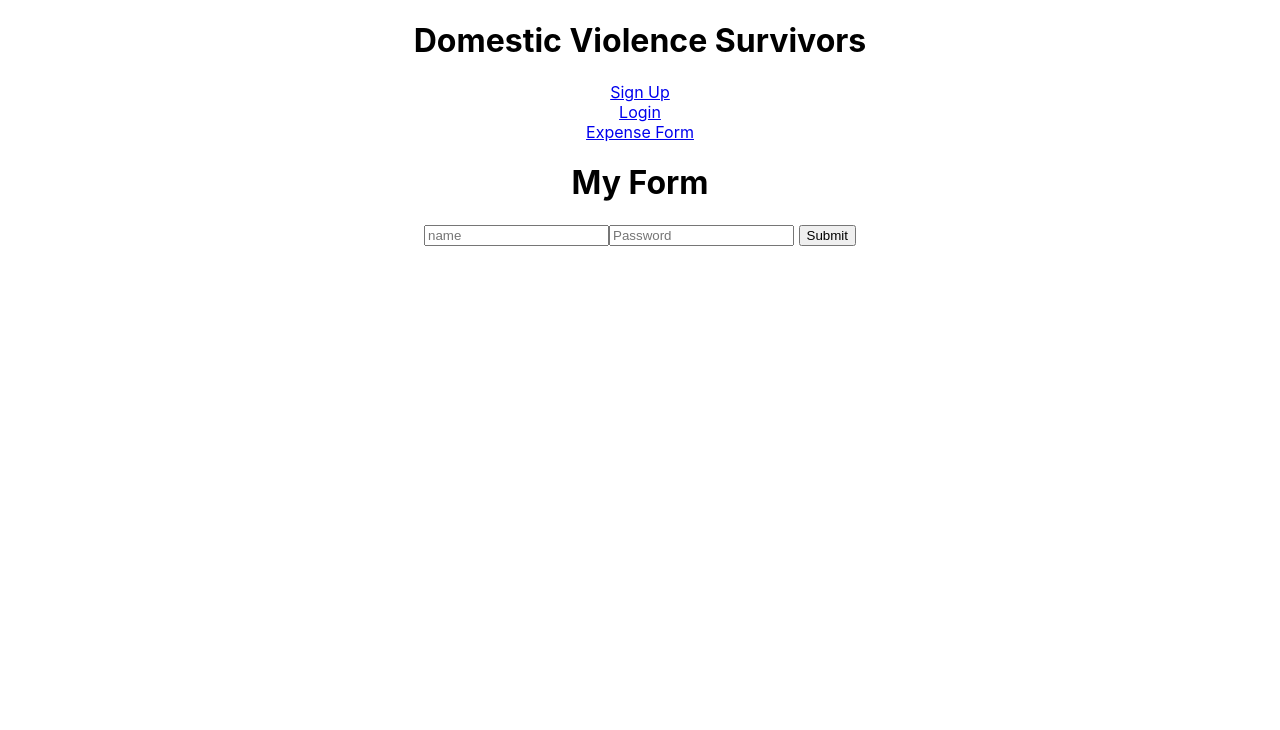
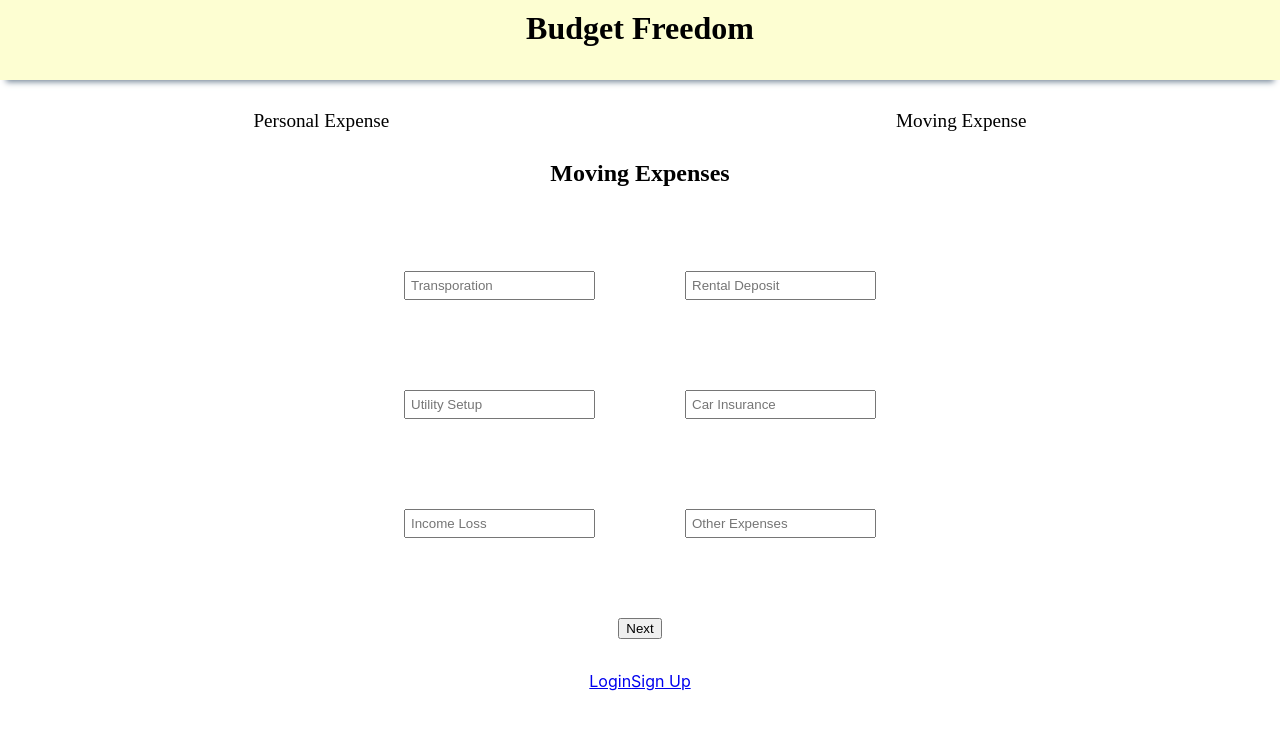
Before and after one commit to domestic-violence-survivors3/front-end, a React (Create React App) app in the folder client/: page /moving-form in a window 1280 px wide. Shown: the top 730 px of the page. Built offline with nearby package versions, Linux system fonts and the light colour scheme.

Commit message:
function tally for both parts

```diff
--- a/client/src/components/App.jsx
+++ b/client/src/components/App.jsx
@@ -1,35 +1,30 @@
 import React from "react";
-import { Route, Switch, Link } from "react-router-dom";
-
+import { BrowserRouter as Router, Route, Switch, Link} from "react-router-dom";
+import SignUp from "./SignUp";
+import Login from "./Login";
 import "../css/App.css";
 import PrivateRoute from "./PrivateRoute"
-import SignUp from "./SignUp";
-import Login from "./Login";
-// import PersonalForm from './components/PersonalForm'
-import PersonalForm from './PersonalForm';
+import ExpenseHeader from './ExpenseHeader';
+import ExpenseList from "./ExpenseList";
 
 const App = () => {
   return (
+    <Router>
     <div className="App">
-      <h1>Domestic Violence Survivors</h1>
+      <div>
+      <ExpenseHeader/>
+      <Route path="/signup" component={SignUp} />
+       <Route path="/login" component={Login} />
+      <Link to="/login">Login</Link>
+      <Link to="/signup">Sign Up</Link>
+      </div>
+    <Switch>
+    <Route path="/ExpenseHeader" component={ExpenseHeader} />
 
-      <div>
-        <Link to="/signup">Sign Up</Link>
-      </div>
-      <div>
-        <Link to="/login">Login</Link>
-      </div>
-      <div>
-        <Link to="/PersonalForm">Expense Form</Link>
-      </div>
-
-      <Switch>
-        <PrivateRoute path="/PersonalForm" component={PersonalForm} />
-        <Route path="/signup" component={SignUp} />
-        <Route path="/login" component={Login} />
-        <Route component={Login} />
+        {/* Change to avoid 500 error  */}
       </Switch>
     </div>
+    </Router>
   );
 }
 
--- a/client/src/components/ExpenseHeader.jsx
+++ b/client/src/components/ExpenseHeader.jsx
@@ -1,8 +1,7 @@
 import React from "react";
-import { Link, Route, Switch} from 'react-router-dom';
+import { Link, Route, Switch } from 'react-router-dom';
 import PersonalForm from './PersonalForm'
 import MoveForm from './MoveForm'
-
 import styled from 'styled-components'
 
 const ExpenseHeader = () => {
@@ -23,8 +22,6 @@ const ExpenseHeader = () => {
     padding-top: 1.0rem;
     margin-top:-0.4rem;
     background:  #FDFED2;
-
-
   }
   a {
    text-decoration:none;
@@ -42,6 +39,15 @@ const ExpenseHeader = () => {
 
   return (
     <div>
+
+    {/* LOG / SIGN UP*/}
+      <div>
+
+      </div>
+      <div>
+
+      </div>
+      {/* Form Header*/}
       <HeaderWrap>
         <header className='expense-header'>
           <h1 className='expenseTitleH1'>Budget Freedom</h1>
@@ -55,9 +61,12 @@ const ExpenseHeader = () => {
               <Route path="/moving-form" component={MoveForm} />
             </Switch>
           </div>
-
         </header>
       </HeaderWrap>
+      <div>
+
+      </div>
+
     </div>
   )
 }
--- a/client/src/components/ExpenseList.jsx
+++ b/client/src/components/ExpenseList.jsx
@@ -11,12 +11,8 @@ const ExpenseList = (props) => {
 
     return (
         <div className='ExpenseList'>
-
-            <ExpenseHeader />
             <div>Personal Expenses{props.personalExpenses}</div>
             <div>Moving Expenses{props.moveExpenses}</div>
-
-
         </div>
     )
 }
--- a/client/src/components/MoveForm.jsx
+++ b/client/src/components/MoveForm.jsx
@@ -5,108 +5,100 @@ import * as Yup from 'yup';
 import { BorderWrap, TitleHeader, FormWarp, FieldCta, ErrorPrompt } from '../assests/Styles'
 import MoveTotal from './MoveTotal'
 
-
-const MoveForm = ({ values, errors, touched, status }, props) => {
-
-
-    const [moveExpenses, setMoveExpenses] = useState([]);
+const PersonalForm = ({ values, errors, touched, status }, props) => {
+    const [expenses, setExpenses] = useState([]);
 
     useEffect(() => {
-        status && setMoveExpenses(moveExpenses => [...moveExpenses, status]);
+        status && setExpenses(moveExpenses => [...moveExpenses, status]);
     }, [status]);
     return (
         <div>
             <BorderWrap>
-                <TitleHeader>Moving Expenses</TitleHeader>
+                <h2>Moving Expenses</h2>
                 <Form>
                     <FormWarp>
-
                         <FieldCta>
-                            <label htmlFor='housing'>
-                                <Field id='housing' value={values.housing} type='number' name='housing' placeholder='Housing' style={{ padding: `5px` }} />
+                            <label htmlFor='housing' style={{ color: `black` }}>
+                                <Field id='housing' value={values.housing} type='number' name='housing' placeholder='Transporation' style={{ padding: `5px` }} />
                                 {touched.housing && errors.housing && (<ErrorPrompt>{errors.housing}</ErrorPrompt>)}
                             </label>
                         </FieldCta>
-                        <FieldCta><label>
-                            <Field id='rentalDeposit' value={values.rentalDeposit} type='number' name='rentalDeposit' placeholder='Rental Deposits' style={{ padding: `5px` }} />
-                            {touched.rentalDeposit && errors.rentalDeposit && (<ErrorPrompt>{errors.rentalDeposit}</ErrorPrompt>)}
-                        </label>
+                        <FieldCta>
+                            <label htmlFor='rentalDeposit'>
+                                <Field id='rentalDeposit' value={values.rentalDeposit} type='number' name='rentalDeposit' placeholder='Rental Deposit' style={{ padding: `5px` }} />
+                                {/* {touched.rentalDeposit && errors.rentalDeposit && (<ErrorPrompt>{errors.rentalDeposit}</ErrorPrompt>)} */}
+                            </label>
                         </FieldCta>
                         <FieldCta>
                             <label htmlFor='utilitySetup'>
-                                <Field id='utilitySetup' value={values.utilitySetup} type='number' name='utilitySetup' placeholder='Utiltity Setup' style={{ padding: `5px` }} />
+                                <Field id='utilitySetup' value={values.utilitySetup} type='number' name='utilitySetup' placeholder='Utility Setup' style={{ padding: `5px` }} />
                                 {touched.utilitySetup && errors.utilitySetup && (<ErrorPrompt>{errors.utilitySetup}</ErrorPrompt>)}
                             </label>
                         </FieldCta>
                         <FieldCta>
                             <label htmlFor='storage'>
-                                <Field id='storage' value={values.storage} type='number' name='storage' placeholder='Storage' style={{ padding: `5px` }} />
+                                <Field id='storage' value={values.storage} type='number' name='storage' placeholder='Car Insurance' style={{ padding: `5px` }} />
                                 {touched.storage && errors.storage && (<ErrorPrompt>{errors.storage}</ErrorPrompt>)}
                             </label>
                         </FieldCta>
                         <FieldCta>
-                            <label htmlFor='incomeLoss'>
-                                <Field id='incomeLoss' value={values.incomeLoss} type='number' name='incomeLoss' placeholder='Income Loss' style={{ padding: `5px` }} />
-                                {touched.incomeLoss && errors.incomeLoss && (<ErrorPrompt>{errors.incomeLoss}</ErrorPrompt>)}
+                            <label htmlFor='incomeLoss '>
+                                <Field id='incomeLoss ' value={values.incomeLoss } type='number' name='incomeLoss ' placeholder='Income Loss ' style={{ padding: `5px` }} />
+                                {touched.incomeLoss  && errors.incomeLoss  && (<ErrorPrompt>{errors.incomeLoss }</ErrorPrompt>)}
                             </label>
                         </FieldCta>
                         <FieldCta>
-                            <label htmlFor='otherExpenses'>
-                                <Field id='otherExpenses' value={values.otherExpenses} type='number' name='additionalExpenses' placeholder='Other Expense' style={{ padding: `5px` }} />
-                                {touched.otherExpenses && errors.otherExpenses && (<ErrorPrompt>{errors.additionalExpenses}</ErrorPrompt>)}
+                            <label htmlFor='otherExpense'>
+                                <Field id='otherExpense' value={values.otherExpense} type='number' name='otherExpense' placeholder='Other Expenses' style={{ padding: `5px` }} />
+                                {touched.otherExpense && errors.otherExpense && (<ErrorPrompt>{errors.otherExpense}</ErrorPrompt>)}
                             </label>
                         </FieldCta>
-
                         {/* FIELD TEMPLATE
                         <FieldCta>
                             <label htmlFor=''></label>
                             <Field type='text' name='' placeholder='' style={{ padding: `5px` }} />
                             {touched. && errors. && (<ErrorPrompt>{errors.}</ErrorPrompt>)}
                         </FieldCta> */}
+                    </FormWarp>
+                    <button type='submit' >Next</button>
 
-
-                    </FormWarp>
-                    <button type='submit'>Next</button>
                 </Form>
             </BorderWrap>
-
-            <MoveTotal moveExpenses={moveExpenses} />
+            <MoveTotal moveExpenses={expenses} />
 
         </div>
     )
 };
 
-const FormikMoveForm = withFormik({
-    mapPropsToValues({ housing, rentalDeposit, utilitySetup, storage, incomeLoss, otherExpense }) {
+const FormikPersonalForm = withFormik({
+    mapPropsToValues({ housing, rentalDeposit, utilitySetup, storage, incomeLoss , otherExpense }) {
         return {
             housing: housing || '',
             rentalDeposit: rentalDeposit || '',
             utilitySetup: utilitySetup || '',
             storage: storage || '',
-            incomeLoss: incomeLoss || '',
+            incomeLoss : incomeLoss  || '',
             otherExpense: otherExpense || ''
         };
     },
     /*Yup validating user input and error prompt*/
 
     validationSchema: Yup.object().shape({
-        transportation: Yup.string().min(1, 'Please Enter Amount')
-
+        housing: Yup.string().min(0, 'Amount is to small')
+            .max(50, 'Amount is to large')
             .required('Amount Required')
 
     }),
 
-
-
-    handleSubmit(values, { setStatus, resetForm }) {
-        axios.post('https://reqres.in/api/users', values)
+    handleSubmit(expenses, { setStatus, resetForm }) {
+        axios.post('https://reqres.in/api/users', expenses)
             .then(res => {
-                console.log(res.data);
+                // console.log(res.data);
                 setStatus(res.data);
                 resetForm();
             })
             .catch(err => console.log(err.response));
     }
-},)(MoveForm);
+}, [])(PersonalForm);
 
-export default FormikMoveForm;
+export default FormikPersonalForm;
--- a/client/src/components/MoveTotal.jsx
+++ b/client/src/components/MoveTotal.jsx
@@ -1,18 +1,17 @@
 import React from 'react';
-
 
 const MoveTotal = (props) => {
 
     return (
+
         <div>
-            {props.moveExpenses.map((props) => {
+            {
 
-                const moveArr = []
-
+           props.moveExpenses.map((props) => {
                 let arr = Object.values(props)
                 const total = arr.reduce((sum, value) => (typeof value == 'number' ? sum + value : sum), 0)
-                console.log(moveArr[total])
-                return moveArr[total]
+                console.log(total)
+                return total
             })}
         </div>
     )
```
Also changed, not shown: client/src/components/MoveExpense.jsx (+6 -6 lines). Lines whose indentation alone changed are shown as unchanged.
